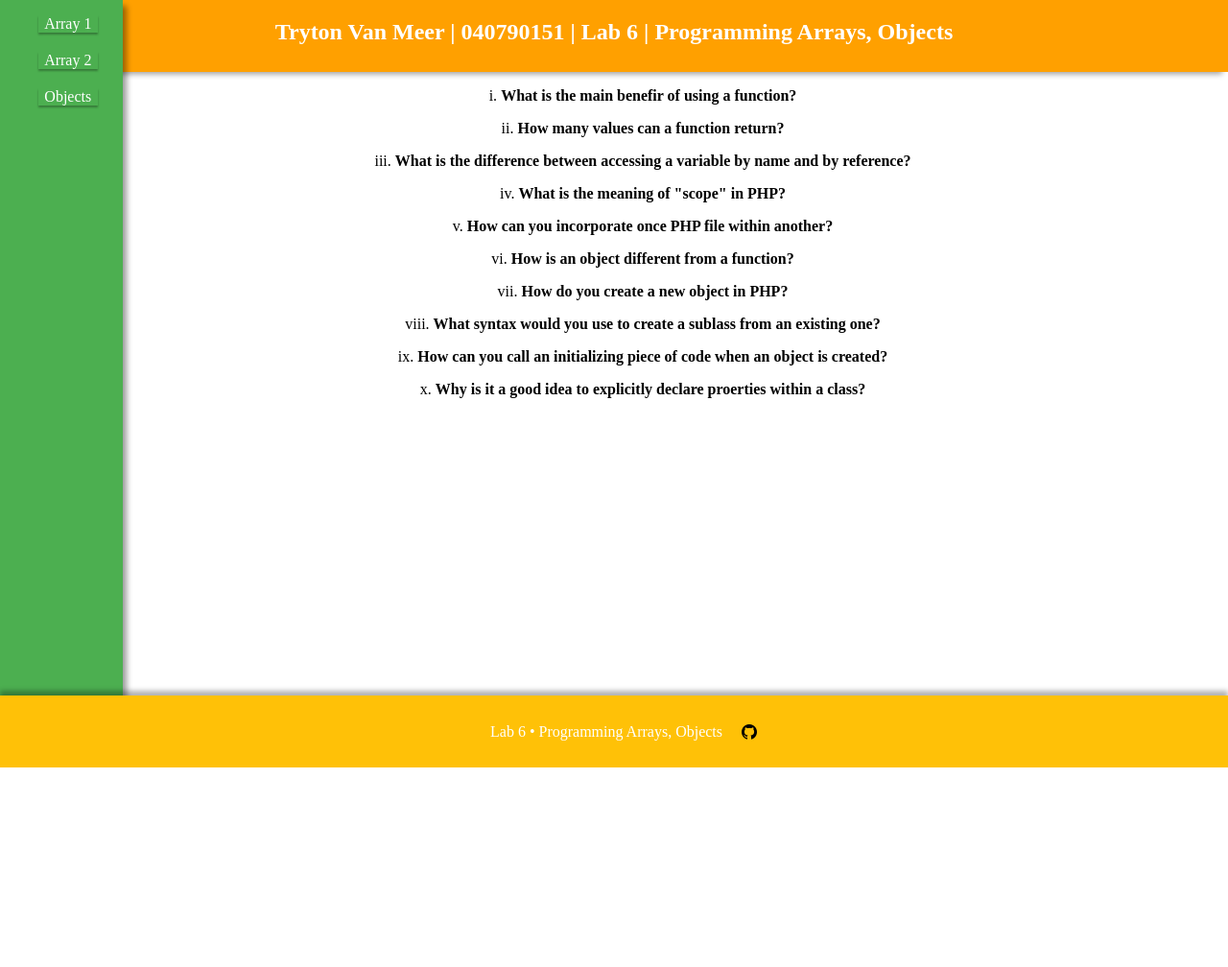
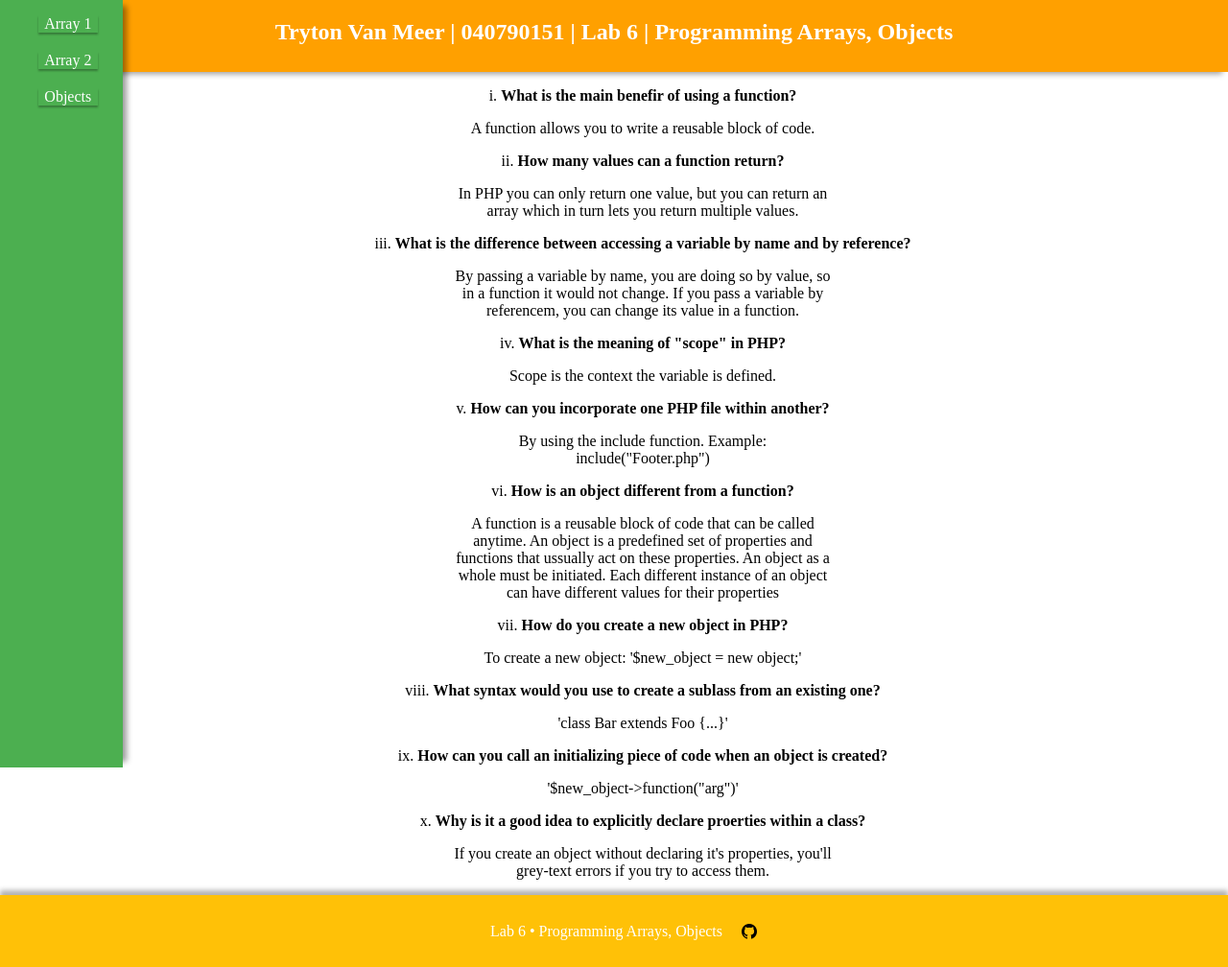
Before and after one commit to vanm0012/CST8238, a PHP site: page /Lab7/Objects.php in a window 1280 px wide. Shown: the whole page at 96% size. Before the commit the page ends 800 px from the top, so only its background shows below. Run offline with PHP 8.4, Linux system fonts and the light colour scheme.

```diff
--- a/Lab7/Objects.php
+++ b/Lab7/Objects.php
@@ -19,34 +19,40 @@ include("Footer.php");
       <div class="center">
       <ol class="bold">
         <li><b>What is the main benefir of using a function?</b>
-          <p></p>
+          <p>A function allows you to write a reusable block of code.</p>
         </li>
         <li><b>How many values can a function return?</b>
-          <p></p>
+          <p>In PHP you can only return one value, but you can return an array
+          which in turn lets you return multiple values.</p>
         </li>
         <li><b>What is the difference between accessing a variable by name and by reference?</b>
-          <p></p>
+          <p>By passing a variable by name, you are doing so by value, so in a function it would not change.
+          If you pass a variable by referencem, you can change its value in a function.</p>
         </li>
         <li><b>What is the meaning of "scope" in PHP?</b>
-          <p></p>
+          <p>Scope is the context the variable is defined.</p>
         </li>
-        <li><b>How can you incorporate once PHP file within another?</b>
-          <p></p>
+        <li><b>How can you incorporate one PHP file within another?</b>
+          <p>By using the include function. Example: include("Footer.php")</p>
         </li>
         <li><b>How is an object different from a function?</b>
-          <p></p>
+          <p>A function is a reusable block of code that can be called anytime.
+          An object is a predefined set of properties and functions that ussually act on these properties.
+          An object as a whole must be initiated. Each different instance of an object can have
+        different values for their properties</p>
         </li>
         <li><b>How do you create a new object in PHP?</b>
-          <p></p>
+          <p>To create a new object: '$new_object = new object;'</p>
         </li>
         <li><b>What syntax would you use to create a sublass from an existing one?</b>
-          <p></p>
+          <p>'class Bar extends Foo {...}'</p>
         </li>
         <li><b>How can you call an initializing piece of code when an object is created?</b>
-          <p></p>
+          <p>'$new_object->function("arg")'</p>
         </li>
         <li><b>Why is it a good idea to explicitly declare proerties within a class?</b>
-          <p></p>
+          <p>If you create an object without declaring it's properties, you'll grey-text
+          errors if you try to access them.</p>
         </li>
       </ol>
     </div>
```
